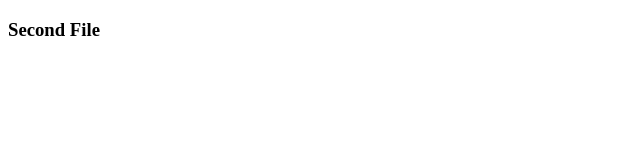
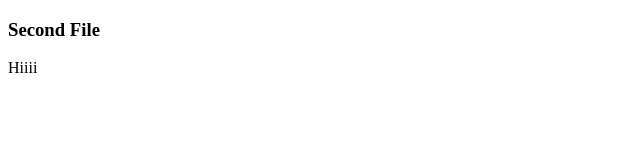
Before and after one commit to RinkalStudentsRNW/HTMLRNW, a plain HTML site: page second.html in a window 1280 px wide. Shown: the full height of the page, 0-640 px from the left. Drawn offline with Linux system fonts and the light colour scheme.

Commit message:
Update second.html

```diff
--- a/second.html
+++ b/second.html
@@ -7,5 +7,6 @@
 </head>
 <body>
     <h3>Second File</h3>
+    Hiiii
 </body>
 </html>
```
